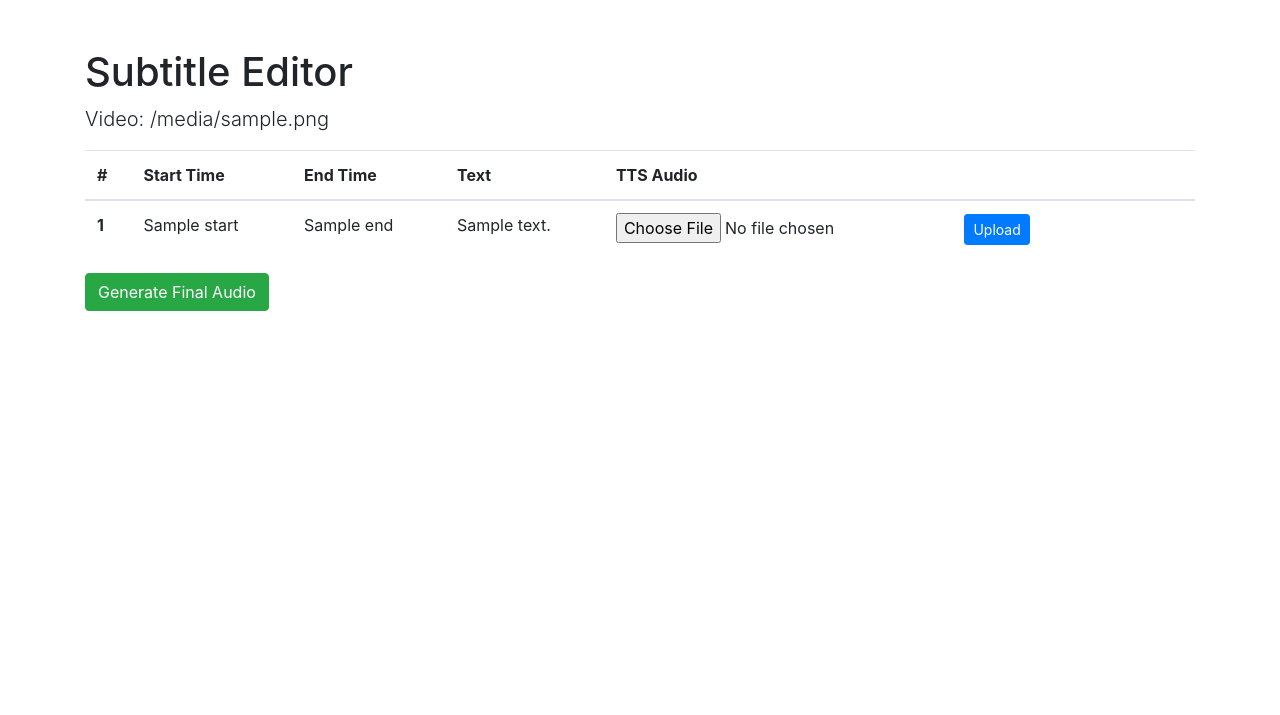
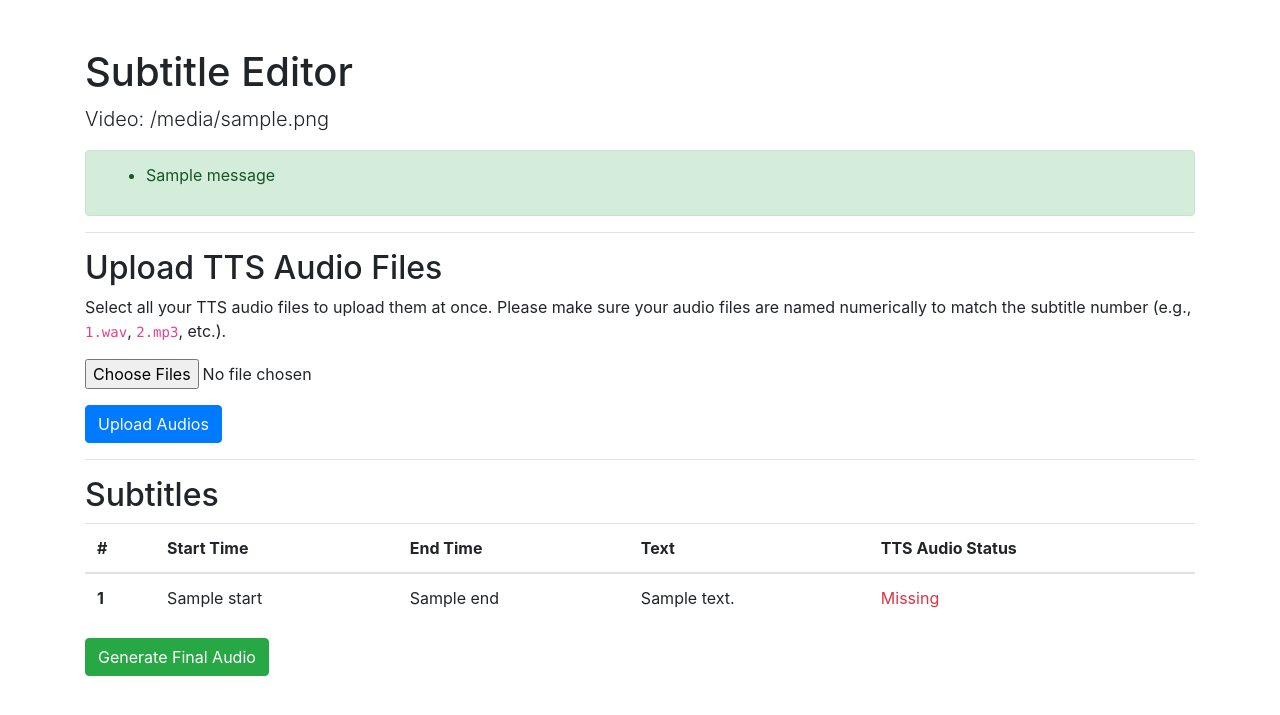
Before and after one commit to 214G1A3356/test, a Flask app: template subtitle_tts_merger/templates/editor.html in a window 1280 px wide. Shown: the top 715 px of the page. Run offline with Flask 3, Linux system fonts and the light colour scheme; the template is opened without the code that fills it: most values are stand-ins (such as "Sample title", 1, 10 or a date in 2020); one stand-in notice (Sample message) is shown; some libraries are stand-ins or nearby versions.

Commit message:
feat: Allow uploading multiple TTS audio files at once
This commit introduces a new feature that allows users to upload multiple TTS audio files at once, instead of one by one.

- The user interface on the editor page has been updated to have a single form for multiple file uploads.
- The backend has been updated to handle the batch upload. It processes each file, extracts the subtitle index from the filename, and saves it in the correct format.
- Flash messaging has been added to provide feedback to the user after the upload is complete.

```diff
--- a/subtitle_tts_merger/app.py
+++ b/subtitle_tts_merger/app.py
@@ -1,4 +1,4 @@
-from flask import Flask, render_template, request, redirect, url_for, send_from_directory
+from flask import Flask, render_template, request, redirect, url_for, send_from_directory, flash
 import os
 import sys
 import pysrt
@@ -15,6 +15,7 @@ template_dir = os.path.join(application_path, 'templates')
 static_dir = os.path.join(application_path, 'static')
 
 app = Flask(__name__, template_folder=template_dir, static_folder=static_dir)
+app.secret_key = 'supersecretkey'
 app.config['UPLOAD_FOLDER'] = 'uploads'
 app.config['ALLOWED_EXTENSIONS'] = {'mp4', 'mov', 'avi', 'mkv', 'srt'}
 
@@ -70,17 +71,35 @@ def editor():
 
     return render_template('editor.html', subs=subs, video_filename=video_filename, subtitle_filename=subtitle_filename, uploaded_tts_files=uploaded_tts_files)
 
-@app.route('/upload_tts/<video_filename>/<subtitle_filename>/<int:subtitle_index>', methods=['POST'])
-def upload_tts(video_filename, subtitle_filename, subtitle_index):
-    if 'tts_audio' not in request.files:
+@app.route('/upload_multiple_tts/<video_filename>/<subtitle_filename>', methods=['POST'])
+def upload_multiple_tts(video_filename, subtitle_filename):
+    if 'tts_audios[]' not in request.files:
         return redirect(url_for('editor', video_filename=video_filename, subtitle_filename=subtitle_filename))
-    tts_audio_file = request.files['tts_audio']
-    if tts_audio_file.filename == '':
-        return redirect(url_for('editor', video_filename=video_filename, subtitle_filename=subtitle_filename))
-    if tts_audio_file:
-        tts_filename = f"tts_{video_filename.rsplit('.', 1)[0]}_{subtitle_index}.mp3"
-        tts_audio_path = os.path.join(app.config['UPLOAD_FOLDER'], tts_filename)
-        tts_audio_file.save(tts_audio_path)
+
+    files = request.files.getlist('tts_audios[]')
+
+    for file in files:
+        if file.filename == '':
+            continue
+        if file:
+            try:
+                # Extract index from filename e.g. "1.wav" -> 1
+                subtitle_index = int(file.filename.split('.')[0])
+
+                tts_filename = f"tts_{video_filename.rsplit('.', 1)[0]}_{subtitle_index}.mp3"
+                tts_audio_path = os.path.join(app.config['UPLOAD_FOLDER'], tts_filename)
+
+                # Save the file, converting to mp3 if necessary
+                audio = AudioSegment.from_file(file)
+                audio.export(tts_audio_path, format="mp3")
+
+            except (ValueError, IndexError):
+                # Handle cases where filename is not a valid number
+                # Or where there is no extension.
+                # Maybe log this and continue
+                pass
+
+    flash('TTS audio files uploaded successfully!')
     return redirect(url_for('editor', video_filename=video_filename, subtitle_filename=subtitle_filename))
 
 
--- a/subtitle_tts_merger/templates/editor.html
+++ b/subtitle_tts_merger/templates/editor.html
@@ -10,6 +10,33 @@
     <div class="container">
       <h1 class="mt-5">Subtitle Editor</h1>
       <p class="lead">Video: {{ video_filename }}</p>
+
+      {% with messages = get_flashed_messages() %}
+        {% if messages %}
+          <div class="alert alert-success">
+            <ul>
+            {% for message in messages %}
+              <li>{{ message }}</li>
+            {% endfor %}
+            </ul>
+          </div>
+        {% endif %}
+      {% endwith %}
+
+      <hr>
+
+      <h2>Upload TTS Audio Files</h2>
+      <p>Select all your TTS audio files to upload them at once. Please make sure your audio files are named numerically to match the subtitle number (e.g., <code>1.wav</code>, <code>2.mp3</code>, etc.).</p>
+      <form action="{{ url_for('upload_multiple_tts', video_filename=video_filename, subtitle_filename=subtitle_filename) }}" method="post" enctype="multipart/form-data">
+        <div class="form-group">
+          <input type="file" class="form-control-file" name="tts_audios[]" multiple required>
+        </div>
+        <button type="submit" class="btn btn-primary">Upload Audios</button>
+      </form>
+
+      <hr>
+
+      <h2>Subtitles</h2>
       <table class="table">
         <thead>
           <tr>
@@ -17,7 +44,7 @@
             <th scope="col">Start Time</th>
             <th scope="col">End Time</th>
             <th scope="col">Text</th>
-            <th scope="col">TTS Audio</th>
+            <th scope="col">TTS Audio Status</th>
           </tr>
         </thead>
         <tbody>
@@ -29,12 +56,9 @@
             <td>{{ sub.text }}</td>
             <td>
               {% if sub.index in uploaded_tts_files %}
-                <span class="text-success">TTS Uploaded</span>
+                <span class="text-success">Uploaded</span>
               {% else %}
-                <form action="{{ url_for('upload_tts', video_filename=video_filename, subtitle_filename=subtitle_filename, subtitle_index=sub.index) }}" method="post" enctype="multipart/form-data">
-                  <input type="file" name="tts_audio" accept="audio/*" required>
-                  <button type="submit" class="btn btn-sm btn-primary">Upload</button>
-                </form>
+                <span class="text-danger">Missing</span>
               {% endif %}
             </td>
           </tr>
```
